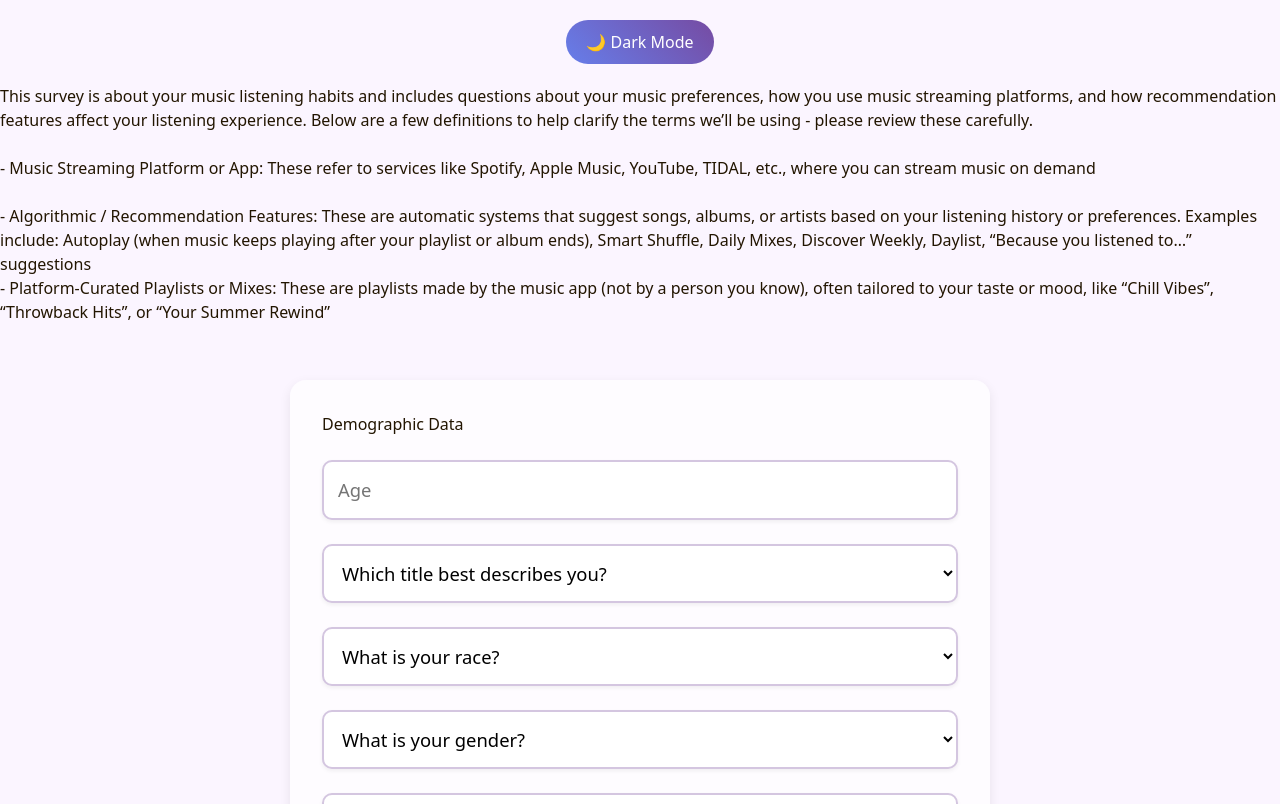
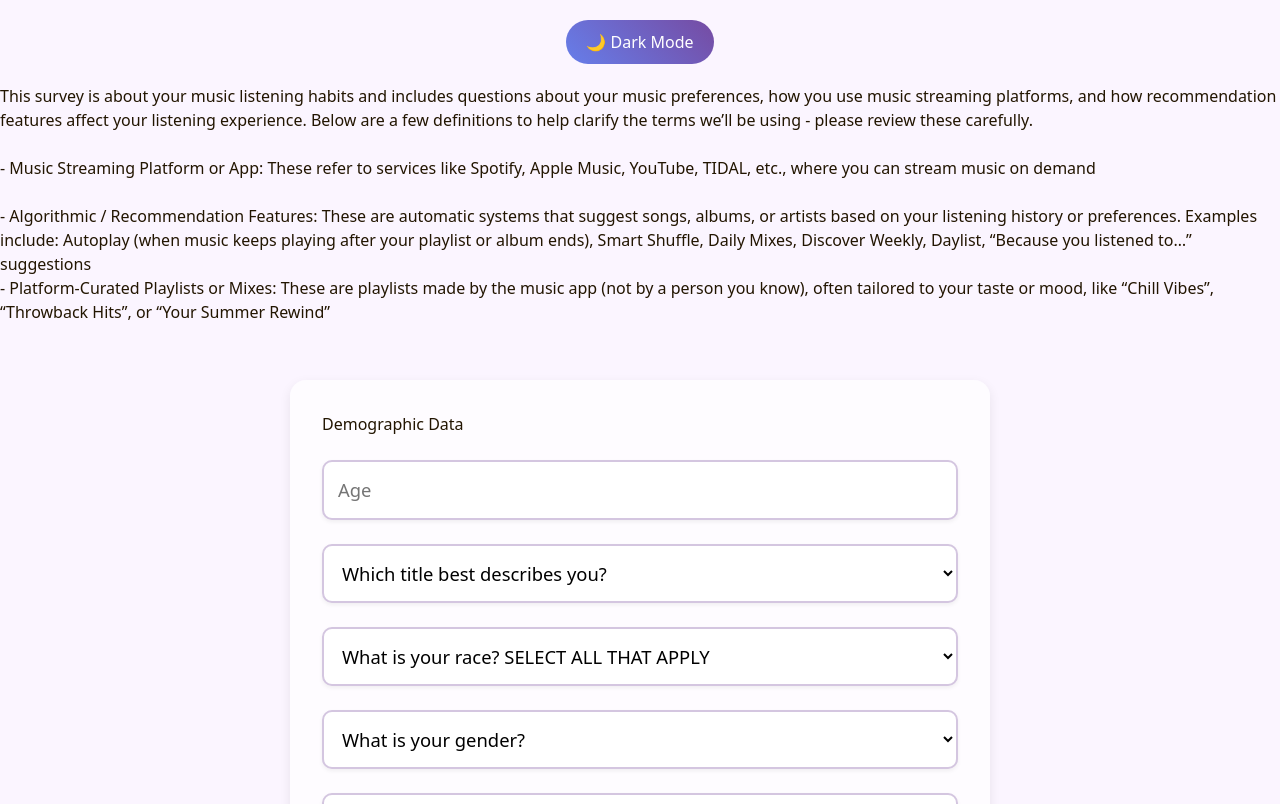
Before and after one commit to b1982384/SLIME-survey-app, a React (Vite) app in the folder survey_app/: page /question in a window 1280 px wide. Shown: the top 804 px of the page. Built offline with nearby package versions, Linux system fonts and the light colour scheme.

Commit message:
updated messages

```diff
--- a/survey_app/src/questions.tsx
+++ b/survey_app/src/questions.tsx
@@ -233,7 +233,7 @@ const EmojiProgression: React.FC = () => { // main component
             </div>
             <div className = "race-dropdown">
               <select value={race} onChange={(event) => setRace(event.target.value)}>
-                <option value = "" disabled hidden>What is your race?</option>
+                <option value = "" disabled hidden>What is your race? SELECT ALL THAT APPLY</option>
                 <option value="American Indian or Alaska Native">American Indian or Alaska Native</option>
                 <option value="Asian">Asian</option>
                 <option value="Black or African American">Black or African American</option>
```
